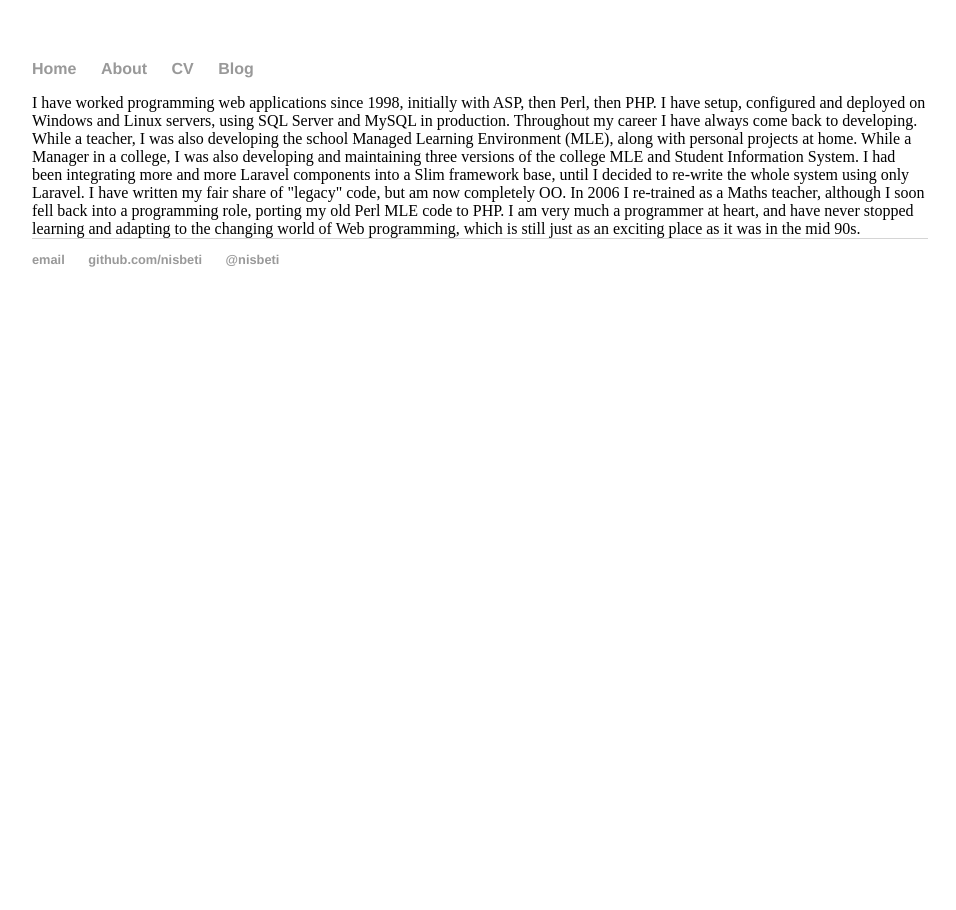
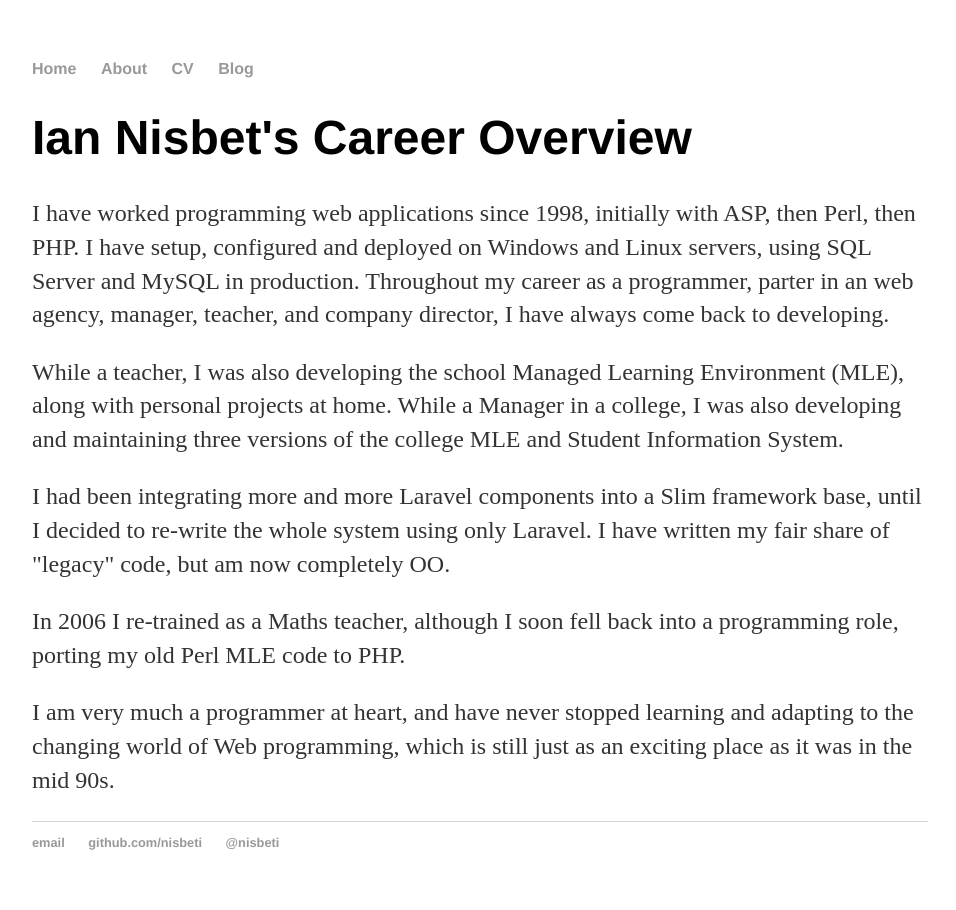
Before and after one commit to nisbeti/nisbeti.github.io, a Jekyll site: the page built from about/index.html, in a window 1280 px wide. Shown: the whole page, without its empty margins (160-1116 px from the left). Built offline with Jekyll 4.4.1, drawn with Linux system fonts in a browser that asks for light colours.

Commit message:
Update index.html

```diff
--- a/about/index.html
+++ b/about/index.html
@@ -2,16 +2,20 @@
 layout: default
 title: Ian Nisbet's Career Overview
 ---
-I have worked programming web applications since 1998, initially with ASP, then Perl, then PHP.
+<h1>{{ page.title }}</h1>
+
+<p>I have worked programming web applications since 1998, initially with ASP, then Perl, then PHP.
 I have setup, configured and deployed on Windows and Linux servers, using SQL Server and MySQL in production.
-Throughout my career I have always come back to developing. While a teacher,
-I was also developing the school Managed Learning Environment (MLE), along with personal projects at home.
-While a Manager in a college, I was also developing and maintaining three versions of the college MLE and Student Information System.
-I had been integrating more and more Laravel components into a Slim framework base,
+  Throughout my career as a programmer, parter in an web agency, manager, teacher, and company director, I have always come back to developing.</p>
+
+<p>While a teacher, I was also developing the school Managed Learning Environment (MLE), along with personal projects at home.
+While a Manager in a college, I was also developing and maintaining three versions of the college MLE and Student Information System.</p>
+
+<p>I had been integrating more and more Laravel components into a Slim framework base,
 until I decided to re-write the whole system using only Laravel.
-I have written my fair share of "legacy" code, but am now completely OO.
+  I have written my fair share of "legacy" code, but am now completely OO.</p>
 
-In 2006 I re-trained as a Maths teacher, although I soon fell back into a programming role, porting my old Perl MLE code to PHP.
+<p>In 2006 I re-trained as a Maths teacher, although I soon fell back into a programming role, porting my old Perl MLE code to PHP.</p>
 
-I am very much a programmer at heart, and have never stopped learning and adapting to the changing world of Web programming,
-which is still just as an exciting place as it was in the mid 90s.
+<p>I am very much a programmer at heart, and have never stopped learning and adapting to the changing world of Web programming,
+  which is still just as an exciting place as it was in the mid 90s.</p>
```
